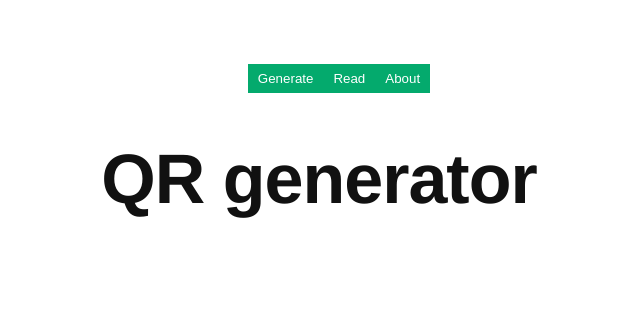
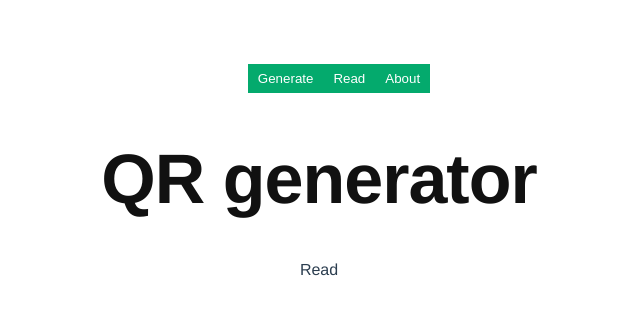
Before and after one commit to yutive/QR-generator, a Vue app: page / in a window 1280 px wide. Both pictures are taken after a click on the button "Read". Shown: the top 314 px of the page, without its empty margins (321-961 px from the left). Built offline with nearby package versions, Linux system fonts and the light colour scheme.

Commit message:
added components about and read

```diff
--- a/src/App.vue
+++ b/src/App.vue
@@ -3,19 +3,25 @@
     <navbar id="nav" v-on:change="navigate"/>
     <h1>QR generator</h1>
     <urlToPic v-if="this.page==='generate'"/>
+    <read v-if="this.page==='read'"/>
+    <about v-if="this.page==='about'"/>
   </div>
 </template>
 
 <script>
 import urlToPic from './components/URL.vue'
 import navbar from './components/Navbar.vue'
+import read from './components/Read.vue'
+import about from './components/About.vue'
 
 
 export default {
   name: 'App',
   components: {
     urlToPic: urlToPic,
-    navbar
+    navbar,
+    read,
+    about
   },
   data() {
     return {
--- /dev/null
+++ b/src/components/About.vue
@@ -0,0 +1,13 @@
+<template>
+  <p>About</p>
+</template>
+
+<script>
+export default {
+  name: "About"
+}
+</script>
+
+<style scoped>
+
+</style>
--- /dev/null
+++ b/src/components/Read.vue
@@ -0,0 +1,13 @@
+<template>
+  <p>Read</p>
+</template>
+
+<script>
+export default {
+  name: "Read"
+}
+</script>
+
+<style scoped>
+
+</style>
```
